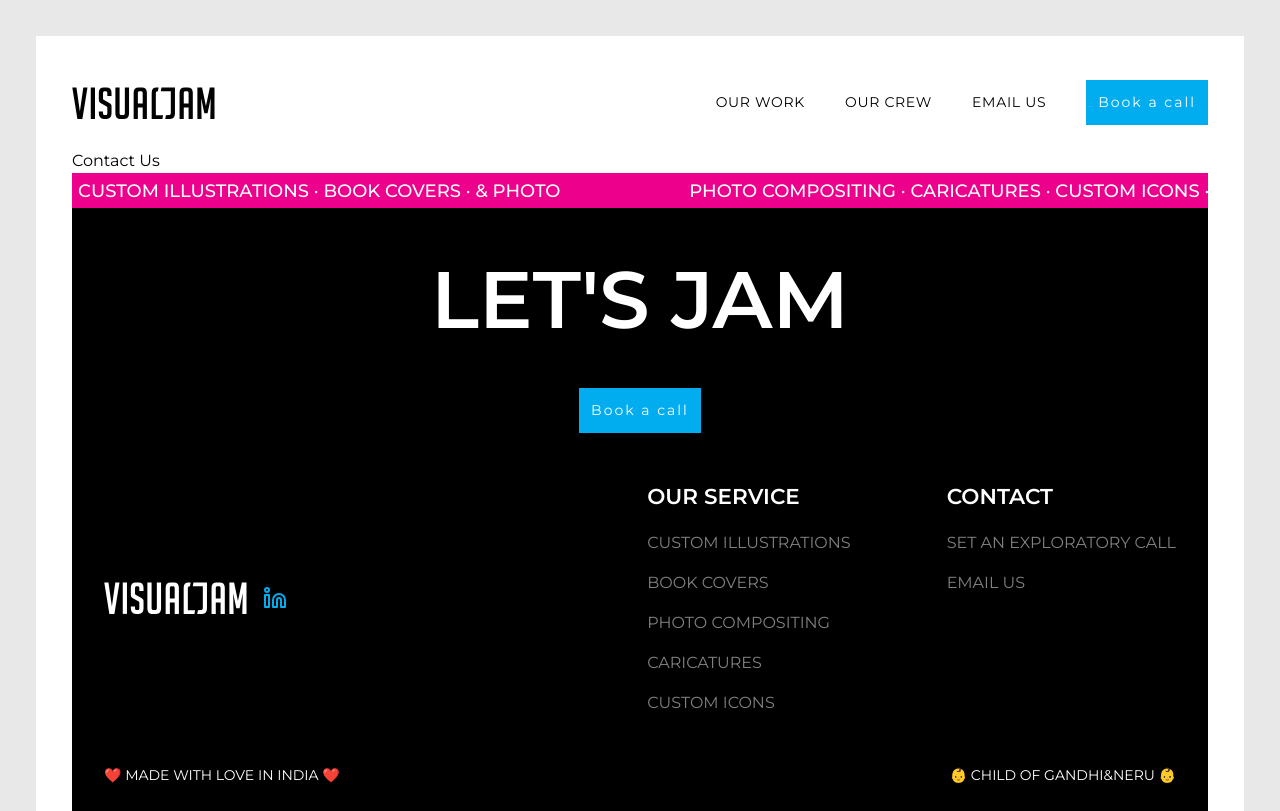
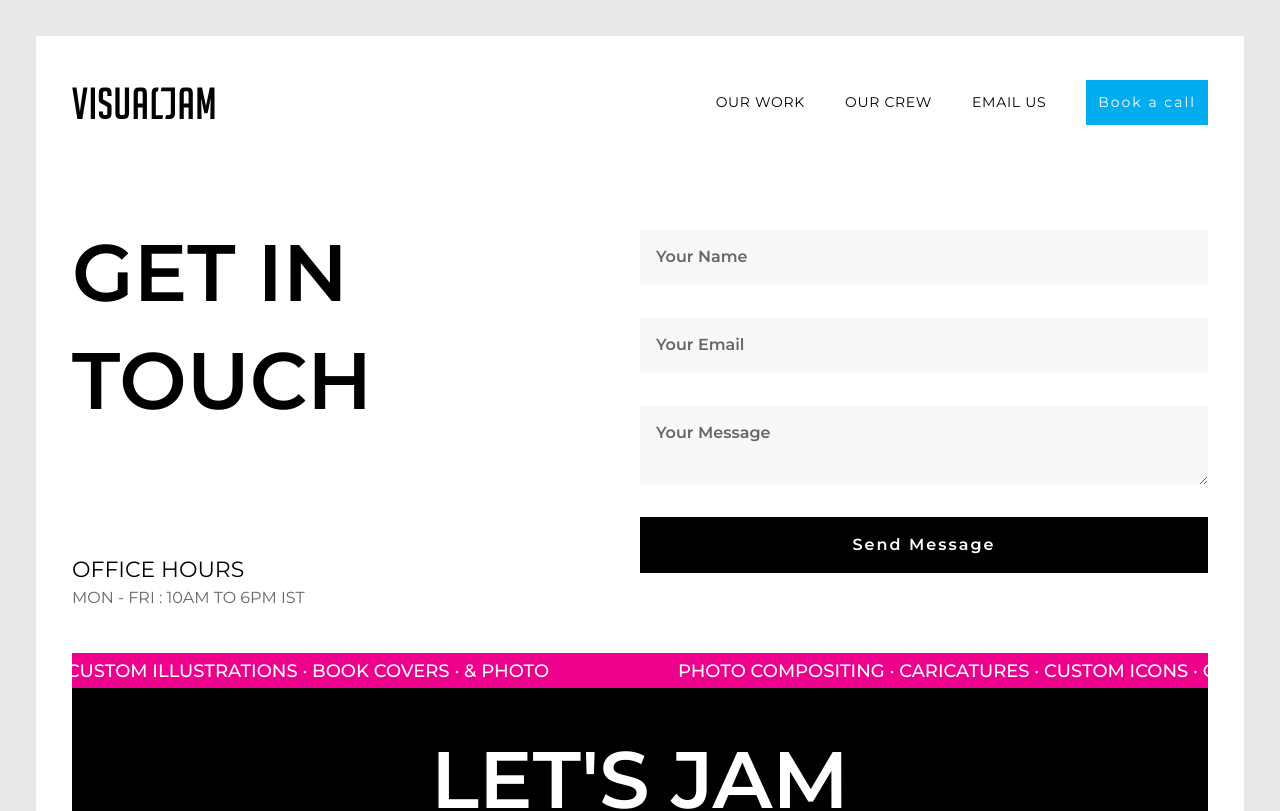
Before and after one commit to Vishesh-gandhineru/Visual-jam, a React (Vite) app: page /contact-us in a window 1280 px wide. Shown: the top 811 px of the page. Built offline with nearby package versions, Linux system fonts and the light colour scheme.

Commit message:
add:contact us page

```diff
--- a/src/Pages/Contact.jsx
+++ b/src/Pages/Contact.jsx
@@ -1,6 +1,24 @@
-
 export default function Contact() {
   return (
-    <div>Contact Us</div>
-  )
+    <section className="contactUs">
+      <div className="my-10 flex justify-between ">
+        <div className="flex flex-col justify-between gap-5 w-[40%]">
+          <h1 className="font-semibold text-mob-h1 md:text-[80px] md:mt-[30px] uppercase">GET IN TOUCH</h1>
+          <h4 className="text-mob-h5 md:text-desk-h5">
+            OFFICE HOURS
+            <span className="block text-mob-p text-[#666666]"> MON - FRI : 10AM TO 6PM IST</span>{" "}
+          </h4>
+        </div>
+
+        <div className="ContactForm my-10 w-1/2">
+          <form className="flex flex-col gap-4 items-center md:gap-8">
+            <input type="text" name="fullName" id="name" placeholder="Your Name" className="bg-[#f8f8f8] w-full p-4 placeholder:text-[#666] font-semibold" />
+            <input type="email" name="email" id="email" placeholder="Your Email" className="bg-[#f8f8f8] w-full p-4 placeholder:text-[#666] font-semibold" />
+            <textarea name="message" id="message" placeholder="Your Message" className="bg-[#f8f8f8] w-full p-4 placeholder:text-[#666] font-semibold" />
+            <button className="bg-[black] text-[white] p-4 w-full font-semibold">Send Message</button>
+          </form>
+        </div>
+      </div>
+    </section>
+  );
 }
```
